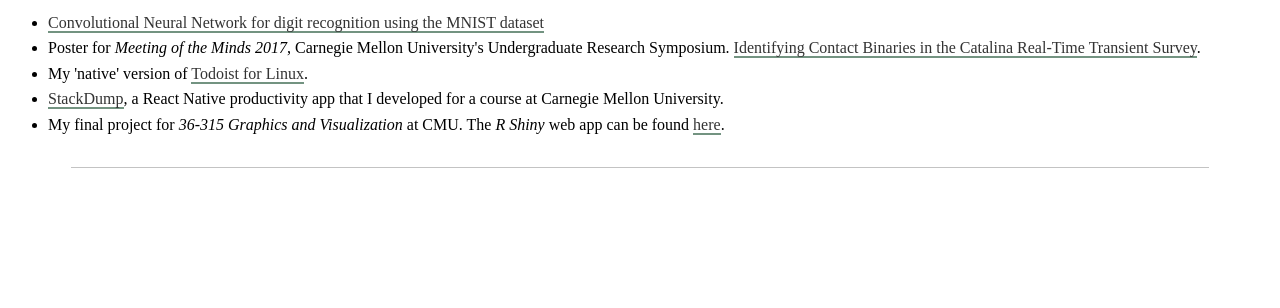
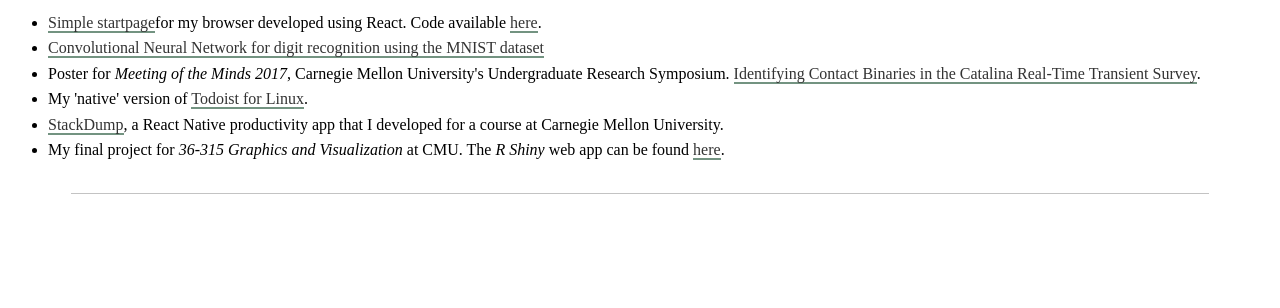
Before and after one commit to reroche/reroche.github.io, a Gatsby site: page /projects in a window 1280 px wide. Shown: the part 492-800 px from the top of the page. Built offline with nearby package versions, Linux system fonts and the light colour scheme; Gatsby itself is replaced by a stand-in of ours.

Commit message:
Added startpage project

```diff
--- a/package.json
+++ b/package.json
@@ -1,7 +1,7 @@
 {
   "name": "reroche",
   "description": "Ricardo Elias Roche's personal website",
-  "version": "2.1.0",
+  "version": "2.1.1",
   "author": "Ricardo Elias Roche <rers97@gmail.com>",
   "dependencies": {
     "gatsby": "^1.9.271",
--- a/src/pages/projects.js
+++ b/src/pages/projects.js
@@ -38,6 +38,9 @@
     <MyH2>Things I've done</MyH2>
     <MyUl>
       <li>
+        <a href="http://reroche.github.io/startpage/">Simple startpage</a>for my browser developed using React. Code available <a href="http://github.com/reroche/startpage/">here</a>.
+      </li>
+      <li>
         <a href="/docs/mnist_cnn.html">
           Convolutional Neural Network for digit recognition using the MNIST
           dataset
```
